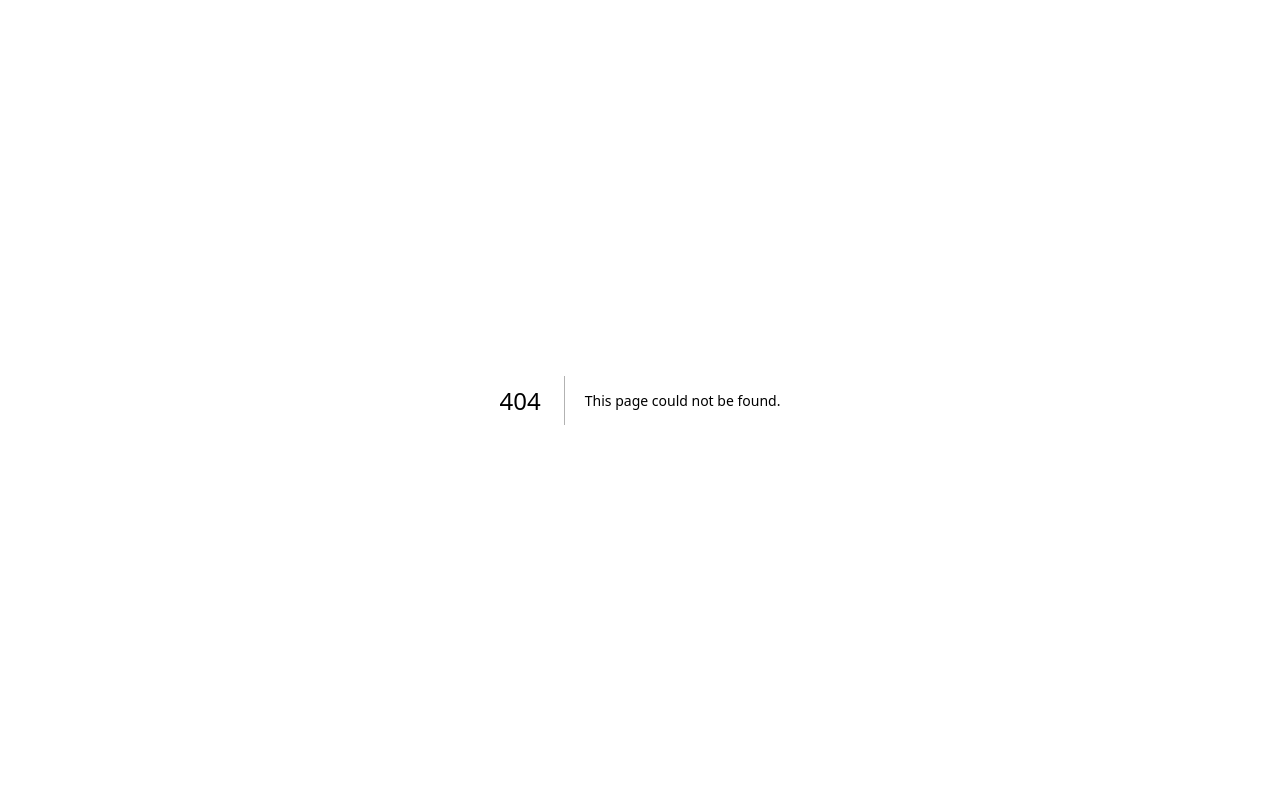
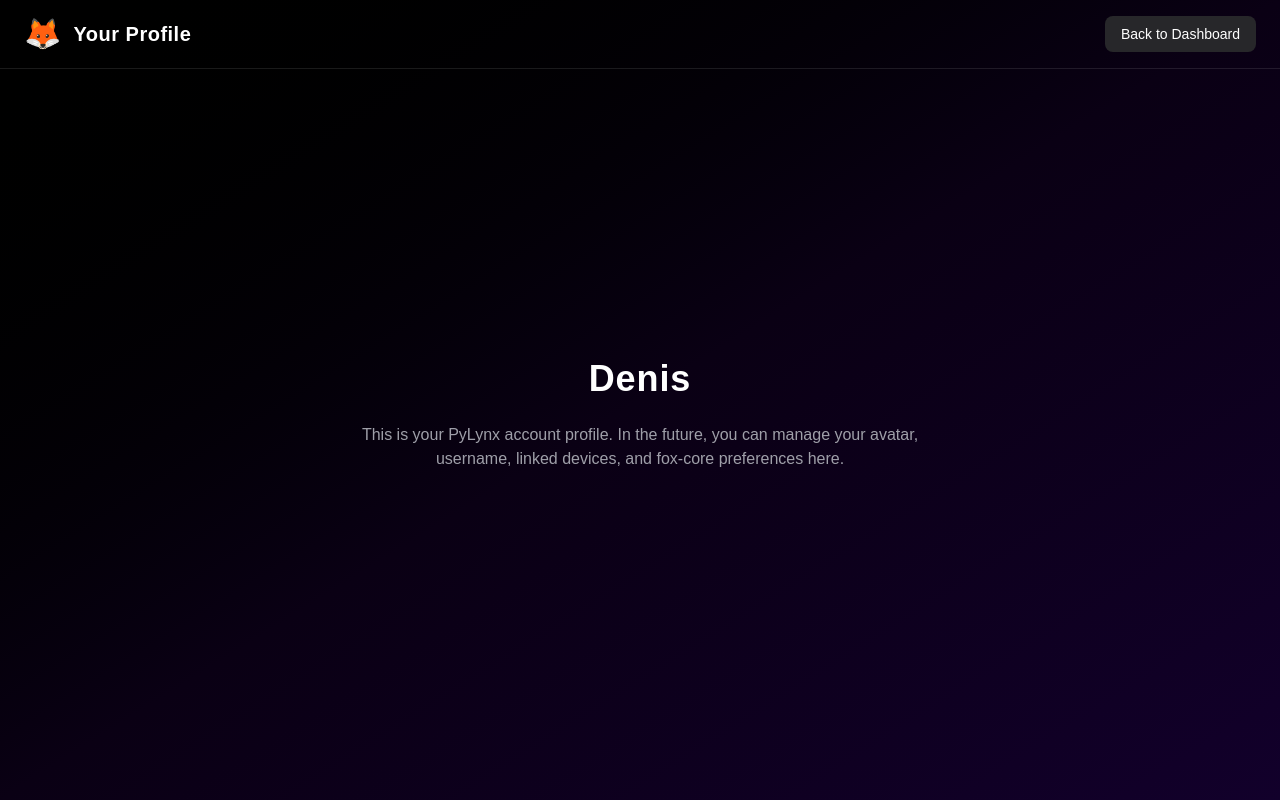
Before and after one commit to 24dkuizinas-2/pylynx-desktop-example, a Next.js app: page /profile in a window 1280 px wide. Before the commit this address had no page. Built offline with nearby package versions, Linux system fonts and the light colour scheme.

Commit message:
Create page.tsx

```diff
--- /dev/null
+++ b/app/profile/page.tsx
@@ -0,0 +1,36 @@
+"use client";
+
+import { useRouter } from "next/navigation";
+
+export default function ProfilePage() {
+  const router = useRouter();
+
+  return (
+    <div className="min-h-screen bg-gradient-to-br from-black via-[#0a0014] to-[#12002b] text-white flex flex-col">
+
+      <header className="w-full flex items-center justify-between px-6 py-4 border-b border-white/10">
+        <div className="flex items-center gap-3">
+          <div className="text-3xl">🦊</div>
+          <span className="text-xl font-semibold tracking-wide">Your Profile</span>
+        </div>
+
+        <button
+          onClick={() => router.push("/dashboard")}
+          className="px-4 py-2 bg-zinc-800 hover:bg-zinc-700 rounded-lg text-sm font-medium transition"
+        >
+          Back to Dashboard
+        </button>
+      </header>
+
+      <main className="flex flex-col items-center justify-center flex-1 p-10">
+        <h1 className="text-4xl font-bold mb-6 tracking-wide">Denis</h1>
+
+        <p className="text-zinc-400 max-w-xl text-center mb-10">
+          This is your PyLynx account profile. In the future, you can manage your
+          avatar, username, linked devices, and fox‑core preferences here.
+        </p>
+      </main>
+
+    </div>
+  );
+}
```
